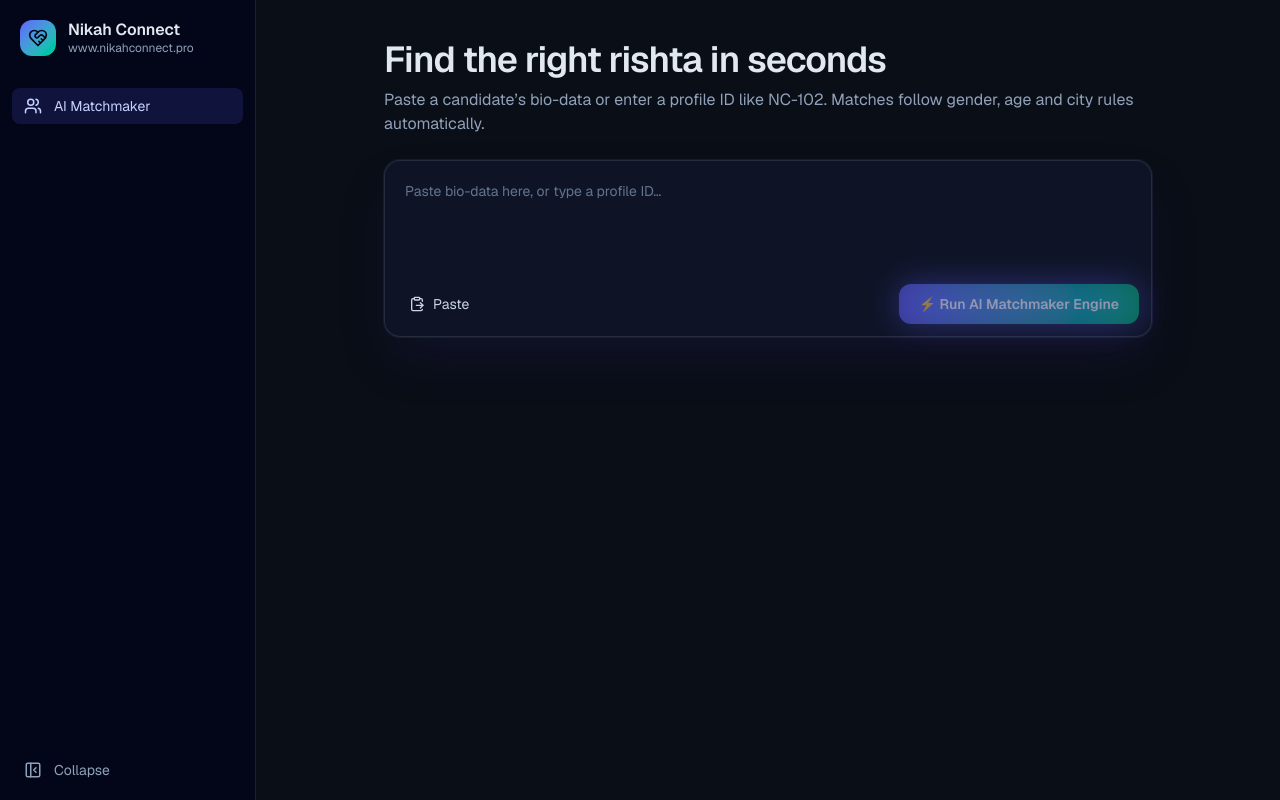
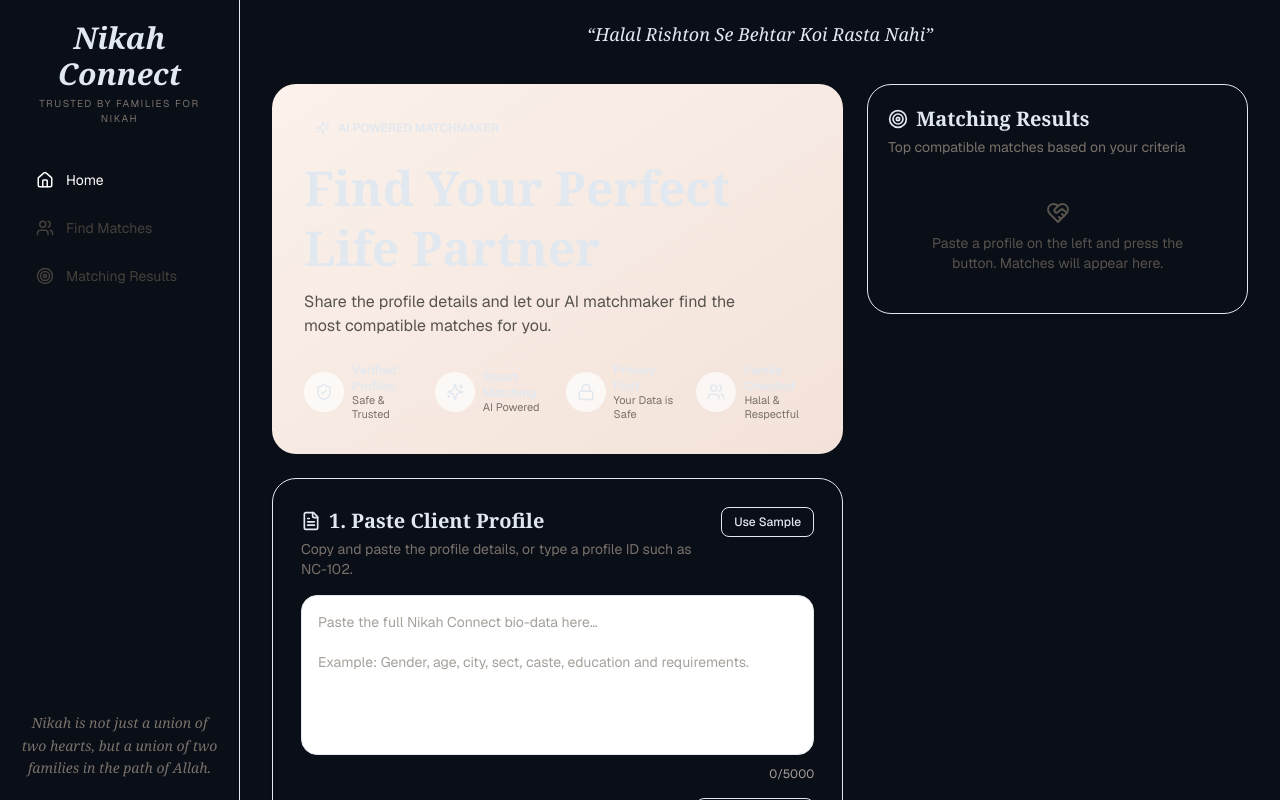
Before and after one commit to nikahconnect12-glitch/nikahconnect-new-ai, a Next.js app: page / in a window 1280 px wide. Shown: the top 800 px of the page. Built offline with nearby package versions, Linux system fonts and the light colour scheme.

Commit message:
Update page.js

```diff
--- a/app/page.js
+++ b/app/page.js
@@ -1,11 +1,30 @@
 'use client';
 import { useEffect, useRef, useState } from 'react';
-import { PanelLeftClose, PanelLeftOpen, HeartHandshake, ClipboardPaste, Loader2, AlertCircle, Users, MapPin } from 'lucide-react';
+import { Home as HomeIcon, Users, Sparkles, ShieldCheck, Lock, HeartHandshake, Target, MapPin, GraduationCap, Briefcase, Loader2, AlertCircle, FileText, Ruler } from 'lucide-react';
 
-const badge = (s) =>
-  s > 80 ? 'bg-emerald-400/15 text-emerald-300 ring-emerald-400/40'
-  : s >= 60 ? 'bg-amber-400/15 text-amber-300 ring-amber-400/40'
-  : 'bg-slate-500/15 text-slate-300 ring-slate-500/40';
+const SAMPLE = `Female/26/Lahore/Single/Jutt
+
+🔵 *Candidate Info*
+👉>-Gender: Female
+👉>-Marital status: Single
+👉>-Date of birth: 12/03/2000
+👉>-Height: 5'4
+👉>-Education: Masters
+👉>-Source of income: Software Engineer
+👉>-Sect (Maslak) : Sunni
+👉>-Caste : Jutt
+👉>-Current City: Lahore
+
+🔵 *Requirement*
+👉>-Marital status: Single
+👉>-Age: 28-32
+👉>-Education : Masters
+👉>-Sect : Sunni
+👉>-Cast: Any
+👉>-City: Lahore`;
+const SAMPLE_NOTE = 'Prefer similar education and a family with religious values.';
+
+const ringColor = (s) => (s > 80 ? '#1f7a4d' : s >= 60 ? '#c58a12' : '#9a8f8f');
 
 async function copyText(t) {
   try { await navigator.clipboard.writeText(t); }
@@ -15,69 +34,103 @@ async function copyText(t) {
   }
 }
 
-function Card({ r }) {
+function Ring({ score }) {
+  const r = 22, c = 2 * Math.PI * r;
+  return (
+    <div className="flex flex-col items-center">
+      <svg width="56" height="56" viewBox="0 0 56 56" role="img" aria-label={`${score}% match`}>
+        <circle cx="28" cy="28" r={r} fill="none" stroke="#efe6e0" strokeWidth="5" />
+        <circle cx="28" cy="28" r={r} fill="none" stroke={ringColor(score)} strokeWidth="5" strokeLinecap="round"
+          strokeDasharray={`${(score / 100) * c} ${c}`} transform="rotate(-90 28 28)" />
+        <text x="28" y="33" textAnchor="middle" fontSize="14" fontWeight="700" fill={ringColor(score)}>{score}%</text>
+      </svg>
+      <span className="text-[11px] text-stone-500">Match</span>
+    </div>
+  );
+}
+
+function Result({ r }) {
   const [copied, setCopied] = useState(false);
-  const onCopy = async () => {
-    await copyText(r.text);
-    setCopied(true);
-    setTimeout(() => setCopied(false), 2000);
-  };
+  const [open, setOpen] = useState(false);
+  const i = r.info || {};
+  const onCopy = async () => { await copyText(r.text); setCopied(true); setTimeout(() => setCopied(false), 2000); };
+  const facts = [
+    [MapPin, i.city], [Ruler, i.height], [GraduationCap, i.education], [Briefcase, i.work],
+  ].filter(([, v]) => v && !/^(n\/?a|none)$/i.test(String(v).trim()));
   return (
-    <article className="flex flex-col rounded-2xl border border-white/10 bg-slate-900/70 p-5 shadow-xl shadow-black/30">
-      <header className="flex items-center justify-between">
-        <h3 className="font-[family-name:var(--font-mono)] text-lg font-semibold text-slate-100">{r.id}</h3>
-        <span className={`rounded-full px-3 py-1 text-sm font-semibold ring-1 ${badge(r.score)}`}>{r.score}% match</span>
-      </header>
-      <p className="mt-1 flex items-center gap-1 text-xs text-slate-400">
-        <MapPin size={12} />
-        {r.tier === 'exact' ? 'Same city' : r.tier === 'nearby' ? 'Nearby city' : 'Different city'}
+    <article className="rounded-2xl border border-maroon/10 bg-paper p-4 shadow-sm">
+      <div className="flex gap-3">
+        <span className="grid size-14 shrink-0 place-items-center rounded-xl bg-blush font-[family-name:var(--font-serif)] text-lg font-semibold text-maroon">
+          {String(r.id).replace(/\D/g, '') || 'NC'}
+        </span>
+        <div className="min-w-0 flex-1">
+          <h3 className="font-[family-name:var(--font-mono)] text-base font-semibold text-ink">{r.id}</h3>
+          <p className="text-sm text-stone-600">
+            {[i.age && `${i.age} Years`, i.marital, i.caste].filter(Boolean).join(' · ')}
           </p>
-      <ul className="mt-4 space-y-1.5 text-sm text-slate-300">
-        {r.reasons.map((x, i) => (
-          <li key={i} className="flex gap-2"><span className="mt-2 size-1.5 shrink-0 rounded-full bg-indigo-400" />{x}</li>
+          <ul className="mt-1 space-y-0.5 text-xs text-stone-600">
+            {facts.map(([Icon, v], k) => (
+              <li key={k} className="flex items-center gap-1.5 truncate"><Icon size={12} className="shrink-0 text-maroon/70" />{v}</li>
             ))}
           </ul>
-      <pre className="mt-4 max-h-64 overflow-auto rounded-xl border border-white/10 bg-black/50 p-3 font-[family-name:var(--font-mono)] text-[11px] leading-relaxed whitespace-pre-wrap text-emerald-100/90">
+        </div>
+        <Ring score={r.score} />
+      </div>
+
+      <ul className="mt-3 space-y-1 border-t border-maroon/10 pt-3 text-[13px] text-stone-700">
+        {r.reasons.map((x, k) => (
+          <li key={k} className="flex gap-2"><span className="mt-1.5 size-1.5 shrink-0 rounded-full bg-gold" />{x}</li>
+        ))}
+      </ul>
+
+      {open && (
+        <pre className="mt-3 max-h-60 overflow-auto rounded-xl border border-maroon/10 bg-blush/70 p-3 font-[family-name:var(--font-mono)] text-[11px] leading-relaxed whitespace-pre-wrap text-maroon-deep">
           {r.text}
         </pre>
-      <button
-        onClick={onCopy}
-        className={`mt-4 rounded-xl px-4 py-2.5 text-sm font-medium transition active:scale-[0.98] focus-visible:outline-2 focus-visible:outline-indigo-400 ${
-          copied ? 'bg-emerald-500 text-slate-950' : 'bg-white/5 text-slate-100 ring-1 ring-white/15 hover:bg-white/10'
-        }`}
-      >
+      )}
+
+      <div className="mt-3 grid grid-cols-2 gap-2">
+        <button onClick={() => setOpen(!open)} className="rounded-xl border border-maroon/25 bg-white px-3 py-2 text-sm font-medium text-maroon transition hover:bg-blush">
+          {open ? 'Hide Profile' : 'View Profile'}
+        </button>
+        <button onClick={onCopy} className={`rounded-xl px-3 py-2 text-sm font-medium transition active:scale-[0.98] ${copied ? 'bg-emerald-700 text-white' : 'bg-maroon text-white hover:bg-maroon-deep'}`}>
           {copied ? '✓ Copied!' : '📋 Copy Profile for WhatsApp'}
         </button>
+      </div>
     </article>
   );
 }
 
+const TRUST = [
+  [ShieldCheck, 'Verified Profiles', 'Safe & Trusted'],
+  [Sparkles, 'Smart Matching', 'AI Powered'],
+  [Lock, 'Privacy First', 'Your Data is Safe'],
+  [Users, 'Family Oriented', 'Halal & Respectful'],
+];
+
 export default function Home() {
-  const [open, setOpen] = useState(true);
   const [prompt, setPrompt] = useState('');
+  const [notes, setNotes] = useState('');
   const [loading, setLoading] = useState(false);
   const [error, setError] = useState('');
   const [data, setData] = useState(null);
   const ta = useRef(null);
+  const results = useRef(null);
 
   useEffect(() => {
     if (!ta.current) return;
     ta.current.style.height = 'auto';
-    ta.current.style.height = Math.min(ta.current.scrollHeight, 320) + 'px';
+    ta.current.style.height = Math.min(Math.max(ta.current.scrollHeight, 160), 420) + 'px';
   }, [prompt]);
-
-  const paste = async () => {
-    try { setPrompt(await navigator.clipboard.readText()); }
-    catch { setError('Clipboard access was blocked. Paste with Ctrl+V instead.'); }
-  };
 
   const run = async () => {
     setLoading(true); setError(''); setData(null);
+    results.current?.scrollIntoView({ behavior: 'smooth', block: 'start' });
     try {
       const res = await fetch('/api/match', {
         method: 'POST',
         headers: { 'Content-Type': 'application/json' },
-        body: JSON.stringify({ prompt }),
+        body: JSON.stringify({ prompt, notes }),
       });
       const json = await res.json();
       if (!res.ok) throw new Error(json.error || 'Request failed');
@@ -86,80 +139,121 @@ export default function Home() {
     finally { setLoading(false); }
   };
 
+  const serif = 'font-[family-name:var(--font-serif)]';
+
   return (
-    <div className="flex min-h-screen">
-      <aside className={`sticky top-0 hidden h-screen shrink-0 flex-col border-r border-white/10 bg-slate-950 p-3 transition-[width] duration-200 md:flex ${open ? 'w-64' : 'w-16'}`}>
-        <div className="flex items-center gap-3 px-2 py-2">
-          <span className="grid size-9 shrink-0 place-items-center rounded-xl bg-gradient-to-br from-indigo-500 to-emerald-400 text-slate-950"><HeartHandshake size={20} /></span>
-          {open && (
-            <div className="leading-tight">
-              <p className="font-semibold">Nikah Connect</p>
-              <p className="text-xs text-slate-400">www.nikahconnect.pro</p>
+    <div id="top" className="flex min-h-screen">
+      <aside className="sticky top-0 hidden h-screen w-60 shrink-0 flex-col border-r border-maroon/10 bg-blush p-5 lg:flex">
+        <div className="text-center">
+          <span className={`${serif} text-3xl font-semibold italic text-maroon`}>Nikah Connect</span>
+          <p className="mt-1 text-[10px] tracking-[0.15em] text-stone-500">TRUSTED BY FAMILIES FOR NIKAH</p>
         </div>
-          )}
-        </div>
-        <nav className="mt-6 flex-1">
-          <a className="flex items-center gap-3 rounded-lg bg-indigo-500/15 px-3 py-2 text-sm text-indigo-200" href="#">
-            <Users size={18} className="shrink-0" />{open && 'AI Matchmaker'}
+        <nav className="mt-8 space-y-1 text-sm">
+          {[[HomeIcon, 'Home', '#top', true], [Users, 'Find Matches', '#matcher'], [Target, 'Matching Results', '#results']].map(([Icon, label, href, on]) => (
+            <a key={label} href={href} className={`flex items-center gap-3 rounded-xl px-4 py-3 transition ${on ? 'bg-maroon text-white' : 'text-stone-700 hover:bg-white/70'}`}>
+              <Icon size={18} />{label}
             </a>
+          ))}
         </nav>
-        <button onClick={() => setOpen(!open)} aria-label="Toggle sidebar" className="flex items-center gap-3 rounded-lg px-3 py-2 text-sm text-slate-400 hover:bg-white/5">
-          {open ? <PanelLeftClose size={18} /> : <PanelLeftOpen size={18} />}{open && 'Collapse'}
-        </button>
+        <p className={`${serif} mt-auto text-center text-sm italic leading-relaxed text-stone-500`}>
+          Nikah is not just a union of two hearts, but a union of two families in the path of Allah.
+        </p>
       </aside>
 
-      <main className="min-w-0 flex-1 px-4 py-10 md:px-10">
-        <div className="mx-auto max-w-3xl">
-          <h1 className="text-3xl font-semibold tracking-tight md:text-4xl">Find the right rishta in seconds</h1>
-          <p className="mt-2 text-slate-400">Paste a candidate’s bio-data or enter a profile ID like NC-102. Matches follow gender, age and city rules automatically.</p>
+      <main className="min-w-0 flex-1">
+        <div className="border-b border-maroon/10 bg-blush px-4 py-3 text-center lg:hidden">
+          <span className={`${serif} text-2xl font-semibold italic text-maroon`}>Nikah Connect</span>
+        </div>
+        <p className={`${serif} hidden py-5 text-center text-lg italic text-gold lg:block`}>“Halal Rishton Se Behtar Koi Rasta Nahi”</p>
 
-          <div className="mt-6 rounded-2xl border border-white/10 bg-slate-900/80 p-3 shadow-2xl shadow-indigo-950/40 ring-1 ring-indigo-400/10 focus-within:ring-indigo-400/40">
+        <div className="mx-auto grid max-w-7xl gap-6 px-4 pb-16 pt-4 lg:px-8 xl:grid-cols-[minmax(0,1.5fr)_minmax(0,1fr)]">
+          <div className="space-y-6">
+            <section className="rounded-3xl bg-gradient-to-br from-[#fbf2eb] to-[#f3e2d9] p-6 md:p-8">
+              <span className="inline-flex items-center gap-2 rounded-full bg-gold-soft px-3 py-1 text-xs font-semibold text-gold">
+                <Sparkles size={14} /> AI POWERED MATCHMAKER
+              </span>
+              <h1 className={`${serif} mt-4 text-4xl font-semibold leading-tight text-maroon md:text-5xl`}>Find Your Perfect<br />Life Partner</h1>
+              <p className="mt-3 max-w-md text-stone-600">Share the profile details and let our AI matchmaker find the most compatible matches for you.</p>
+              <div className="mt-6 grid grid-cols-2 gap-4 md:grid-cols-4">
+                {TRUST.map(([Icon, t, s]) => (
+                  <div key={t} className="flex items-center gap-2">
+                    <span className="grid size-10 shrink-0 place-items-center rounded-full bg-white/70 text-maroon"><Icon size={18} /></span>
+                    <div className="leading-tight"><p className="text-xs font-semibold text-ink">{t}</p><p className="text-[11px] text-stone-500">{s}</p></div>
+                  </div>
+                ))}
+              </div>
+            </section>
+
+            <section id="matcher" className="scroll-mt-4 rounded-3xl border border-maroon/10 bg-paper p-5 shadow-sm md:p-7">
+              <div className="flex items-start justify-between gap-3">
+                <div>
+                  <h2 className={`${serif} flex items-center gap-2 text-xl font-semibold text-ink`}><FileText size={20} className="text-maroon" />1. Paste Client Profile</h2>
+                  <p className="mt-1 text-sm text-stone-500">Copy and paste the profile details, or type a profile ID such as NC-102.</p>
+                </div>
+                <button onClick={() => { setPrompt(SAMPLE); setError(''); }} className="shrink-0 rounded-lg border border-maroon/20 px-3 py-1.5 text-xs font-medium text-maroon hover:bg-blush">Use Sample</button>
+              </div>
               <textarea
-              ref={ta}
-              value={prompt}
-              onChange={(e) => setPrompt(e.target.value)}
-              rows={4}
-              placeholder="Paste bio-data here, or type a profile ID…"
-              className="w-full resize-none bg-transparent p-2 text-sm text-slate-100 outline-none placeholder:text-slate-500"
+                ref={ta} value={prompt} maxLength={5000} onChange={(e) => setPrompt(e.target.value)}
+                placeholder={'Paste the full Nikah Connect bio-data here…\n\nExample: Gender, age, city, sect, caste, education and requirements.'}
+                className="mt-4 w-full resize-none rounded-2xl border border-maroon/15 bg-white p-4 text-sm text-ink outline-none placeholder:text-stone-400 focus:border-maroon/50 focus:ring-4 focus:ring-maroon/10"
               />
-            <div className="flex flex-wrap items-center justify-between gap-3 pt-2">
-              <button onClick={paste} className="flex items-center gap-2 rounded-lg px-3 py-2 text-sm text-slate-300 hover:bg-white/5">
-                <ClipboardPaste size={16} /> Paste
-              </button>
-              <div className="relative">
-                {!loading && <span className="absolute inset-0 -z-0 rounded-xl bg-indigo-500/50 blur-lg animate-pulse motion-reduce:animate-none" />}
+              <p className="mt-1 text-right text-xs text-stone-400">{prompt.length}/5000</p>
+
+              <div className="mt-4 flex items-start justify-between gap-3">
+                <h2 className={`${serif} flex items-center gap-2 text-xl font-semibold text-ink`}><Sparkles size={20} className="text-maroon" />2. AI Matchmaker Prompt <span className="text-base font-normal text-stone-500">(Optional)</span></h2>
+                <button onClick={() => setNotes(SAMPLE_NOTE)} className="shrink-0 rounded-lg border border-maroon/20 px-3 py-1.5 text-xs font-medium text-maroon hover:bg-blush">Example Prompt</button>
+              </div>
+              <textarea
+                value={notes} maxLength={500} rows={3} onChange={(e) => setNotes(e.target.value)}
+                placeholder="e.g. Prefer similar education and family values. Gender, age and city rules are always applied."
+                className="mt-3 w-full resize-none rounded-2xl border border-maroon/15 bg-white p-4 text-sm text-ink outline-none placeholder:text-stone-400 focus:border-maroon/50 focus:ring-4 focus:ring-maroon/10"
+              />
+              <p className="mt-1 text-right text-xs text-stone-400">{notes.length}/500</p>
+
+              <div className="relative mt-4">
+                {!loading && <span className="absolute inset-0 rounded-2xl bg-maroon/40 blur-lg animate-pulse motion-reduce:animate-none" />}
                 <button
-                  onClick={run}
-                  disabled={loading || !prompt.trim()}
-                  className="relative flex items-center gap-2 rounded-xl bg-gradient-to-r from-indigo-500 to-emerald-500 px-5 py-2.5 text-sm font-semibold text-white transition hover:brightness-110 active:scale-[0.98] disabled:opacity-50"
+                  onClick={run} disabled={loading || !prompt.trim()}
+                  className="relative flex w-full items-center justify-center gap-2 rounded-2xl bg-maroon py-4 text-base font-semibold text-white transition hover:bg-maroon-deep active:scale-[0.99] disabled:opacity-50"
                 >
-                  {loading ? <><Loader2 size={16} className="animate-spin" /> Matching…</> : '⚡ Run AI Matchmaker Engine'}
+                  {loading ? <><Loader2 size={18} className="animate-spin" /> Finding matches…</> : '⚡ Run AI Matchmaker Engine'}
                 </button>
               </div>
-            </div>
+            </section>
           </div>
 
+          <section id="results" ref={results} className="scroll-mt-4 self-start rounded-3xl border border-maroon/10 bg-paper p-5 shadow-sm xl:sticky xl:top-4">
+            <h2 className={`${serif} flex items-center gap-2 text-xl font-semibold text-ink`}><Target size={20} className="text-maroon" />Matching Results</h2>
+            <p className="mt-1 text-sm text-stone-500">Top compatible matches based on your criteria</p>
+
             {error && (
-            <p role="alert" className="mt-4 flex items-start gap-2 rounded-xl border border-rose-400/30 bg-rose-500/10 p-3 text-sm text-rose-200">
+              <p role="alert" className="mt-4 flex items-start gap-2 rounded-xl border border-rose-200 bg-rose-50 p-3 text-sm text-rose-800">
                 <AlertCircle size={16} className="mt-0.5 shrink-0" />{error}
               </p>
             )}
+            {loading && <p className="mt-6 flex items-center gap-2 text-sm text-stone-600"><Loader2 size={16} className="animate-spin" />Checking profiles against the matching rules…</p>}
+            {!loading && !data && !error && (
+              <div className="mt-6 rounded-2xl bg-blush p-5 text-center text-sm text-stone-600">
+                <HeartHandshake className="mx-auto mb-2 text-maroon" />
+                Paste a profile on the left and press the button. Matches will appear here.
               </div>
-
+            )}
             {data && (
-          <section className="mx-auto mt-10 max-w-6xl">
-            <p className="text-sm text-slate-400">
-              Candidate: {data.candidate.gender}, {data.candidate.age}, {data.candidate.city}. Checked {data.stats.scanned} opposite-gender profiles; {data.stats.disqualified} removed by the age rule.
+              <>
+                <p className="mt-3 text-xs text-stone-500">
+                  Candidate: {data.candidate.gender}, {data.candidate.age}, {data.candidate.city}. Checked {data.stats.scanned} profiles; {data.stats.disqualified} removed by the age rule.
                 </p>
                 {data.results.length === 0 ? (
-              <p className="mt-6 text-slate-300">No suitable matches found. Try a bio-data with more detail, or check back after new profiles are added.</p>
+                  <p className="mt-6 text-sm text-stone-700">No suitable matches found. Try a bio-data with more detail, or check back after new profiles are added.</p>
                 ) : (
-              <div className="mt-4 grid gap-5 sm:grid-cols-2 xl:grid-cols-3">
-                {data.results.map((r) => <Card key={r.id} r={r} />)}
+                  <div className="mt-4 space-y-4 xl:max-h-[calc(100vh-11rem)] xl:overflow-y-auto xl:pr-1">
+                    {data.results.map((r) => <Result key={r.id} r={r} />)}
                   </div>
                 )}
+              </>
+            )}
           </section>
-        )}
+        </div>
       </main>
     </div>
   );
```
Lines whose indentation alone changed are shown as unchanged.
